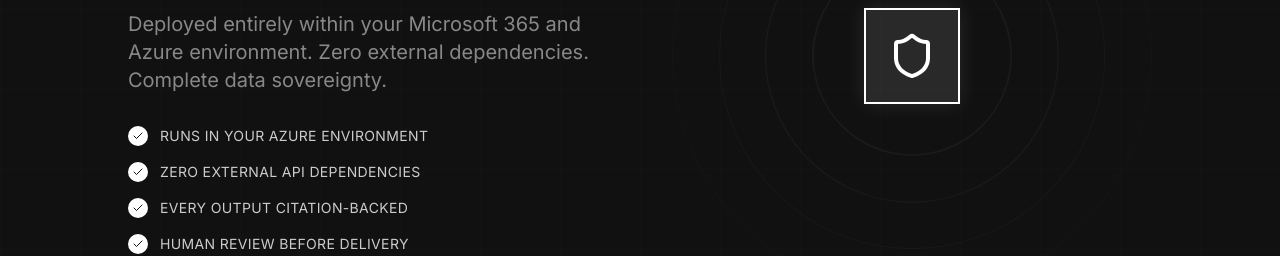
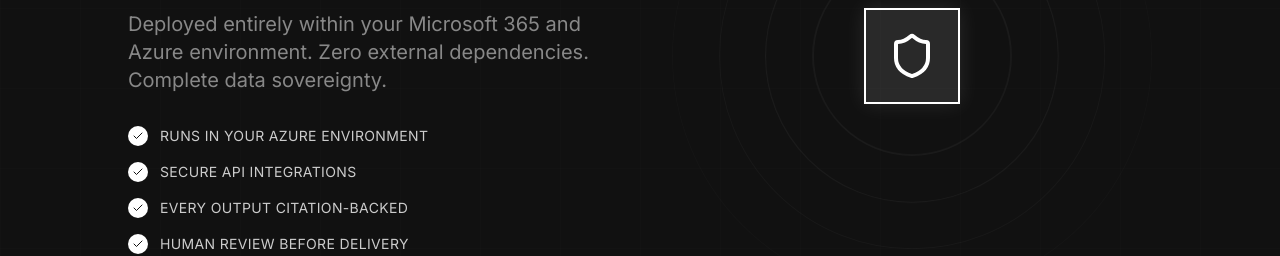
Before and after one commit to AaravMohanty/Amdahl-Website, a React (Vite) app: page / in a window 1280 px wide. Shown: the part 1838-2094 px from the top of the page. Built offline with nearby package versions, Linux system fonts and the light colour scheme.

Commit message:
Update security bullet: Secure API integrations

```diff
--- a/src/pages/Home.tsx
+++ b/src/pages/Home.tsx
@@ -577,7 +577,7 @@
               <div className="space-y-4">
                 {[
                   'Runs in your Azure environment',
-                  'Zero external API dependencies',
+                  'Secure API integrations',
                   'Every output citation-backed',
                   'Human review before delivery'
                 ].map((item, index) => (
```
Also changed, not shown: 2 other files (tests, documents, lock files or other folders).
